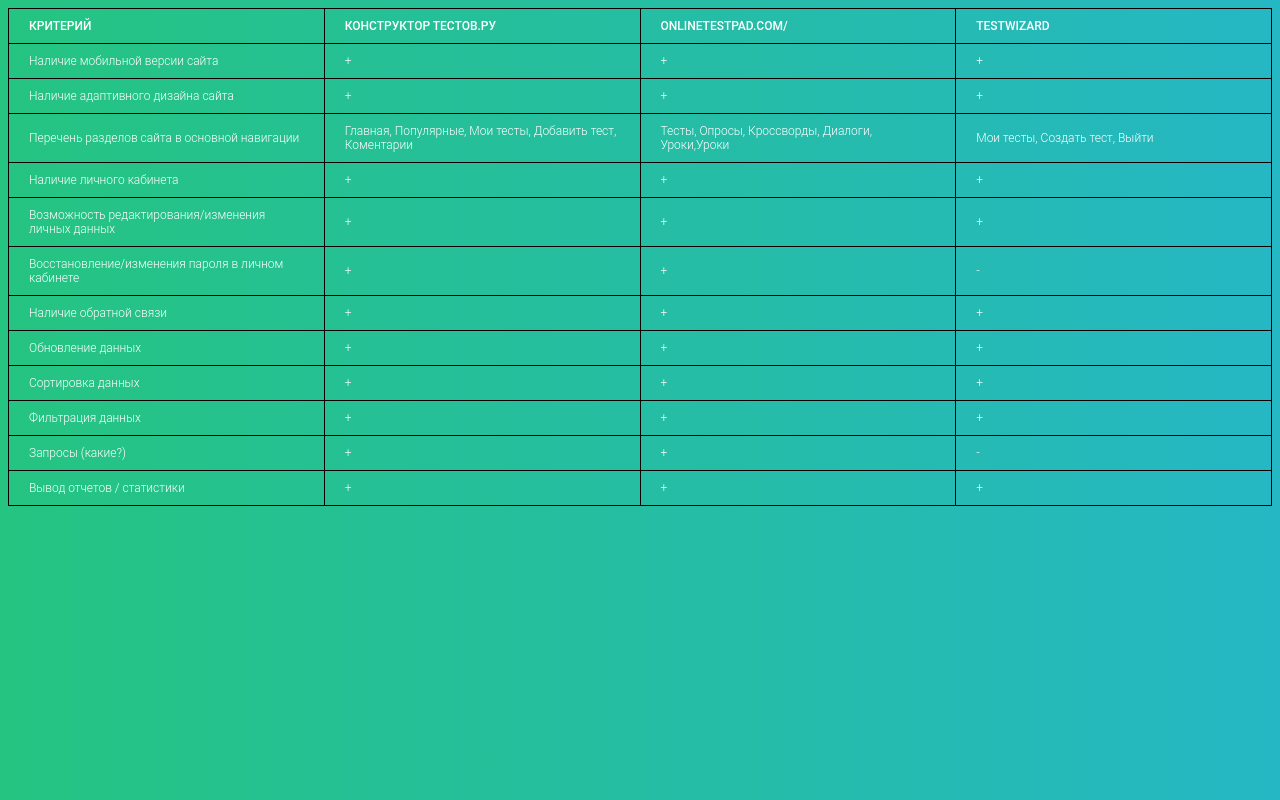
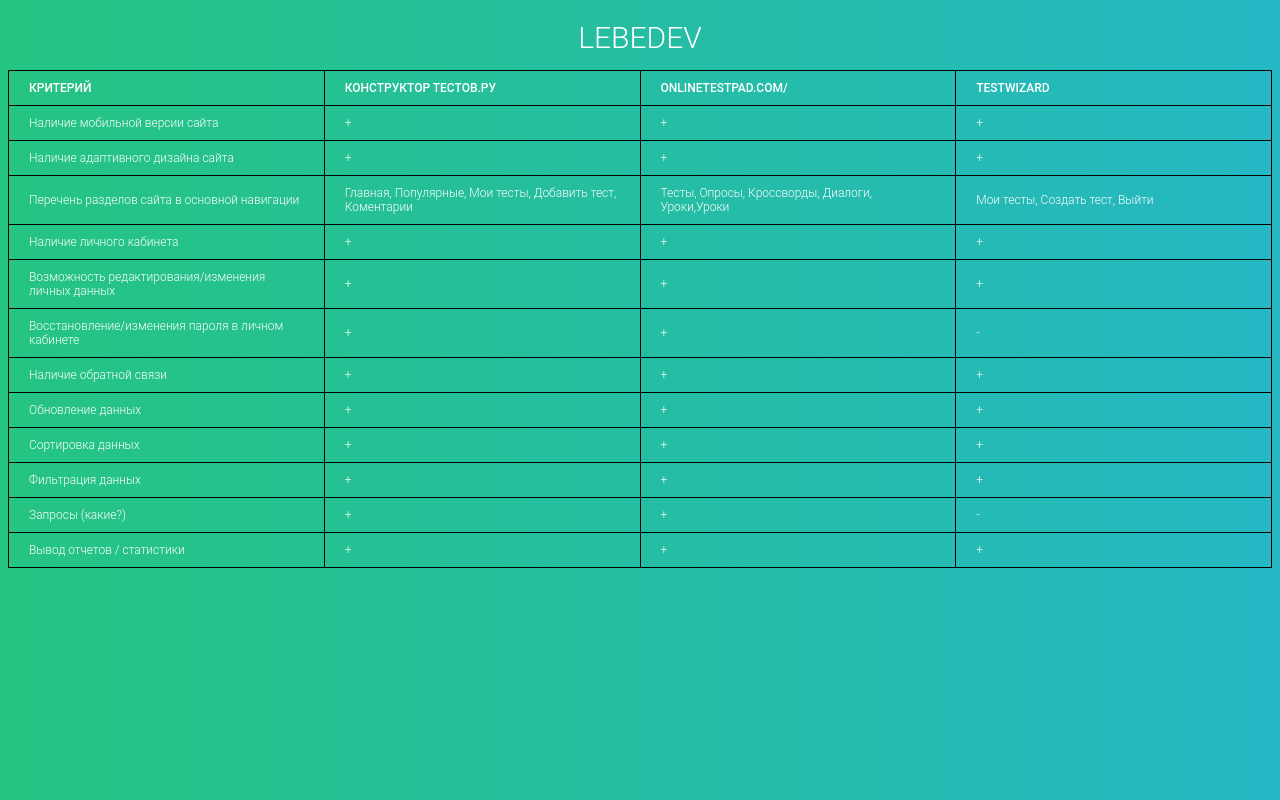
Before and after one commit to GLSPB/AnalogiDip, a plain HTML site: page index.html in a window 1280 px wide. Drawn offline with Linux system fonts and the light colour scheme.

Commit message:
второй залив

```diff
--- a/index.html
+++ b/index.html
@@ -21,7 +21,7 @@
 
 </head>
 <body id="body">
-
+  <h1>Lebedev</h1>
     <script src="script.js"></script>
 </body>
 
```
